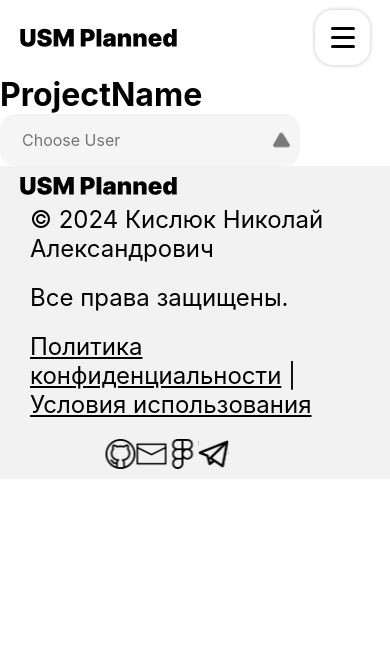
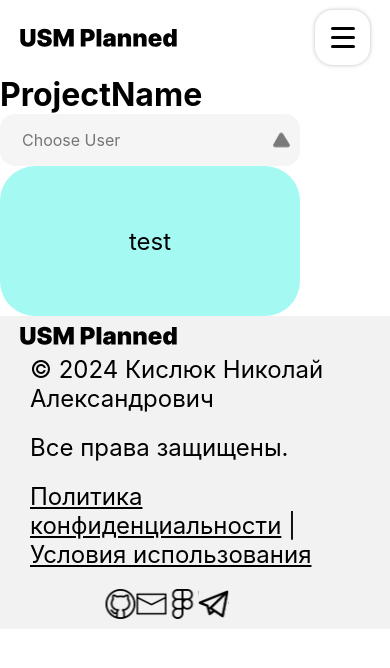
Before and after one commit to Mikalay05/USMPlanned-SVCH2024, a React (Create React App) app in the folder client/: page / in a window 390 px wide. Shown: the top 668 px of the page. Built offline with nearby package versions, Linux system fonts and the light colour scheme; the HTML template or start-up script is replaced by a standard one.

Commit message:
feat: add styles to CustomerCard component

```diff
--- a/client/src/component/CustomerCard/CustomerCard.css
+++ b/client/src/component/CustomerCard/CustomerCard.css
@@ -0,0 +1,44 @@
+.customer-card-style {
+    display: flex;
+    padding: 10px;
+    flex-direction: column;
+    justify-content: center;
+    align-items: center;
+    gap: 10px;
+    border-radius: 35px;
+    transition: background 0.3s ease; /* Плавный переход для фона */
+}
+
+.active {
+    width: 380px;
+    height: 130px;
+}
+
+.inactive {
+    width: 280px;
+    height: 130px;
+}
+
+.description-text {
+    font-size: 14px; /* Установите размер шрифта для описания */
+    color: #333; /* Цвет текста для описания */
+}
+
+@media (max-width:500px) {
+    .active {
+        width: 280px;
+        height: 130px;
+    }
+}
+
+.title-of-customer-card {
+    color: #000;
+    text-align: center;
+    font-family: Inter;
+    font-size: 24px;
+    font-style: normal;
+    font-weight: 400;
+    line-height: normal;
+
+    align-self: stretch;
+}
--- a/client/src/component/CustomerCard/CustomerCard.jsx
+++ b/client/src/component/CustomerCard/CustomerCard.jsx
@@ -1,11 +1,17 @@
-import "./CustomerCard.css"
+import "./CustomerCard.css";
 
 export default function CustomerCard({
-
+    textValue,
+    styleColor = "#000", // Цвет текста, по умолчанию темно-серый
+    backgroundColorActive = "rgba(75, 245, 231, 0.50)", // Цвет фона для активного состояния
+    backgroundColorInactive = "rgba(75, 245, 231, 0.20)", // Цвет фона для неактивного состояния
+    isActiveElement = false,
+    descriptionText = "",
 }) {
     return (
-        <div>
-
+        <div className={`customer-card-style ${isActiveElement ? 'active' : 'inactive'}`} style={{ background: isActiveElement ? backgroundColorActive : backgroundColorInactive }}>
+            <div className="title-of-customer-card" style={{ color: styleColor }}>{textValue}</div>
+            {descriptionText && <div className="description-text">{descriptionText}</div>}
         </div>
-    )
+    );
 }
--- a/client/src/page/CustomersInformation/CustomersInformation.jsx
+++ b/client/src/page/CustomersInformation/CustomersInformation.jsx
@@ -3,6 +3,7 @@ import "./CustomersInformation.css"
 import Header from '../../component/Header/Header'
 import Footer from '../../component/Footer/Footer'
 import CustomerSelect from "../../component/CustomerSelect/CustomerSelect"
+import CustomerCard from "../../component/CustomerCard/CustomerCard"
 
 
 export default function CustomersInformation() {
@@ -28,6 +29,7 @@ export default function CustomersInformation() {
         <Header/>
                 <h1>{project.name}</h1>
                 <CustomerSelect options={Customer} filterKey="name" maxItems={5} placeholderValue="Choose User"/>
+                <CustomerCard textValue="test" isActiveElement={true}/>
         <Footer/>
         </>
 
```
